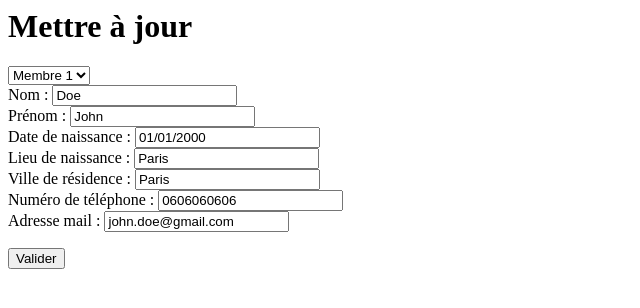
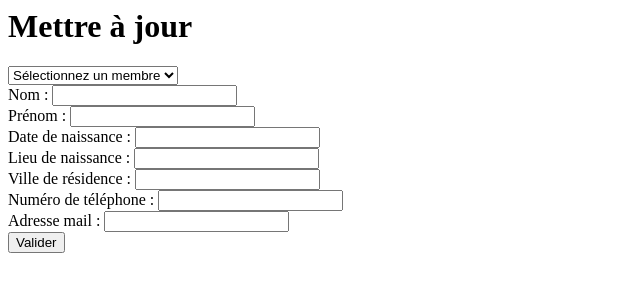
Before and after one commit to JCthedevelop3r/Creer_un_logiciel_de_gestion_de_mediatheque, a Django app: page /update_member in a window 1280 px wide. Shown: the top 308 px of the page, without its empty margins (0-640 px from the left). Run offline with Django 5.2, Linux system fonts and the light colour scheme; data comes from the database, SQL or seed files in the repository; both versions use the stored data as it was after the commit.

Commit message:
update template update_member.html

```diff
--- a/librarians/templates/librarians/update_member.html
+++ b/librarians/templates/librarians/update_member.html
@@ -8,47 +8,88 @@
             >
                 Mettre à jour
             </h1>
-      <!-- À la sélection d'un membre, ses informations devront s'afficher dynamiquement -->
             <form action="" method="post" class="update-member-form">
-        <select name="member" id="update-member-select">
-          <option value="membre1">Membre 1</option>
-          <option value="membre2">Membre 2</option>
-          <option value="membre3">Membre 3</option>
-          <option value="membre4">Membre 4</option>
+                {% csrf_token %}
+
+                <!-- Liste déroulante de sélection de membre -->
+                <select name="member" id="update-member-select" onchange="updateMemberInfo()">
+                    <option value="">Sélectionnez un membre</option>
+                    {% for member in members_list %}
+                    <option
+                            value="{{ member.id }}"
+                            data-last-name="{{ member.user.last_name }}"
+                            data-first-name="{{ member.user.first_name }}"
+                            data-date-of-birth="{{ member.date_of_birth }}"
+                            data-place-of-birth="{{ member.place_of_birth }}"
+                            data-city-of-residence="{{ member.city_of_residence }}"
+                            data-phone-number="{{ member.phone_number }}"
+                            data-email="{{ member.user.email }}">
+                        {{ member.user.first_name }} {{ member.user.last_name }}
+                    </option>
+                    {% endfor %}
                 </select>
-        <!-- Ceci représente un exemple de membre -->
-        <div class="info-member">
+
+                <!-- Champs d'entrée pour afficher les informations du membre sélectionné -->
                 <div class="member-last-name-input-container">
                     <label for="last-name" class="last-name">Nom : </label>
-                <input type="text" id="last-name" class="last-name-input" value="Doe">
+                    <input type="text" id="last-name" class="last-name-input">
                 </div>
+
                 <div class="member-first-name-input-container">
                     <label for="first-name" class="first-name">Prénom : </label>
-                <input type="text" id="first-name" class="first-name-input" value="John">
+                    <input type="text" id="first-name" class="first-name-input">
                 </div>
+
                 <div class="date-of-birth-input-container">
                     <label for="date-of-birth" class="date-of-birth">Date de naissance : </label>
-                <input type="text" id="date-of-birth" class="date-of-birth-input" value="01/01/2000">
+                    <input type="text" id="date-of-birth" class="date-of-birth-input">
                 </div>
+
                 <div class="place-of-birth-input-container">
                     <label for="place-of-birth" class="place-of-birth">Lieu de naissance : </label>
-                <input type="text" id="place-of-birth" class="place-of-birth-input"  value="Paris">
+                    <input type="text" id="place-of-birth" class="place-of-birth-input">
                 </div>
+
                 <div class="city-of-residence-input-container">
                     <label for="city-of-residence" class="city-of-residence">Ville de résidence : </label>
-                <input type="text" id="city-of-residence" class="city-of-residence-input"  value="Paris">
+                    <input type="text" id="city-of-residence" class="city-of-residence-input">
                 </div>
+
                 <div class="phone-number-input-container">
                     <label for="phone-number" class="phone-number">Numéro de téléphone : </label>
-                <input type="text" id="phone-number" class="phone-number-input"  value="0606060606">
+                    <input type="text" id="phone-number" class="phone-number-input">
                 </div>
+
                 <div class="e-mail-input-container">
                     <label for="e-mail" class="e-mail">Adresse mail : </label>
-                <input type="text" id="e-mail" class="e-mail-input"  value="john.doe@gmail.com">
+                    <input type="text" id="e-mail" class="e-mail-input">
                 </div>
-        </div>
+
+                <input type="submit" value="Valider" class="submit-btn">
             </form>
-      <input type="submit" value="Valider" class="submit-btn">
         </div>
     </div>
 </main>
+
+<script>
+    function updateMemberInfo() {
+      const select = document.getElementById("update-member-select");
+      const selectedOption = select.options[select.selectedIndex];
+
+      const lastNameInput = document.getElementById("last-name");
+      const firstNameInput = document.getElementById("first-name");
+      const dateOfBirthInput = document.getElementById("date-of-birth");
+      const placeOfBirthInput = document.getElementById("place-of-birth");
+      const cityOfResidenceInput = document.getElementById("city-of-residence");
+      const phoneNumberInput = document.getElementById("phone-number");
+      const emailInput = document.getElementById("e-mail");
+
+      lastNameInput.value = selectedOption.getAttribute("data-last-name") || "";
+      firstNameInput.value = selectedOption.getAttribute("data-first-name") || "";
+      dateOfBirthInput.value = selectedOption.getAttribute("data-date-of-birth") || "";
+      placeOfBirthInput.value = selectedOption.getAttribute("data-place-of-birth") || "";
+      cityOfResidenceInput.value = selectedOption.getAttribute("data-city-of-residence") || "";
+      phoneNumberInput.value = selectedOption.getAttribute("data-phone-number") || "";
+      emailInput.value = selectedOption.getAttribute("data-email") || "";
+    }
+</script>
--- a/librarians/views.py
+++ b/librarians/views.py
@@ -230,5 +230,9 @@ def display_members(request):
 
 
 def update_member(request):
-    context = {'name': 'update_member'}
+    members_list = Member.objects.all()
+    context = {
+        'name': 'update_member',
+        'members_list': members_list
+    }
     return render(request, 'librarians/update_member.html', context)
```
Also changed, not shown: db.sqlite3. Lines whose indentation alone changed are shown as unchanged.
